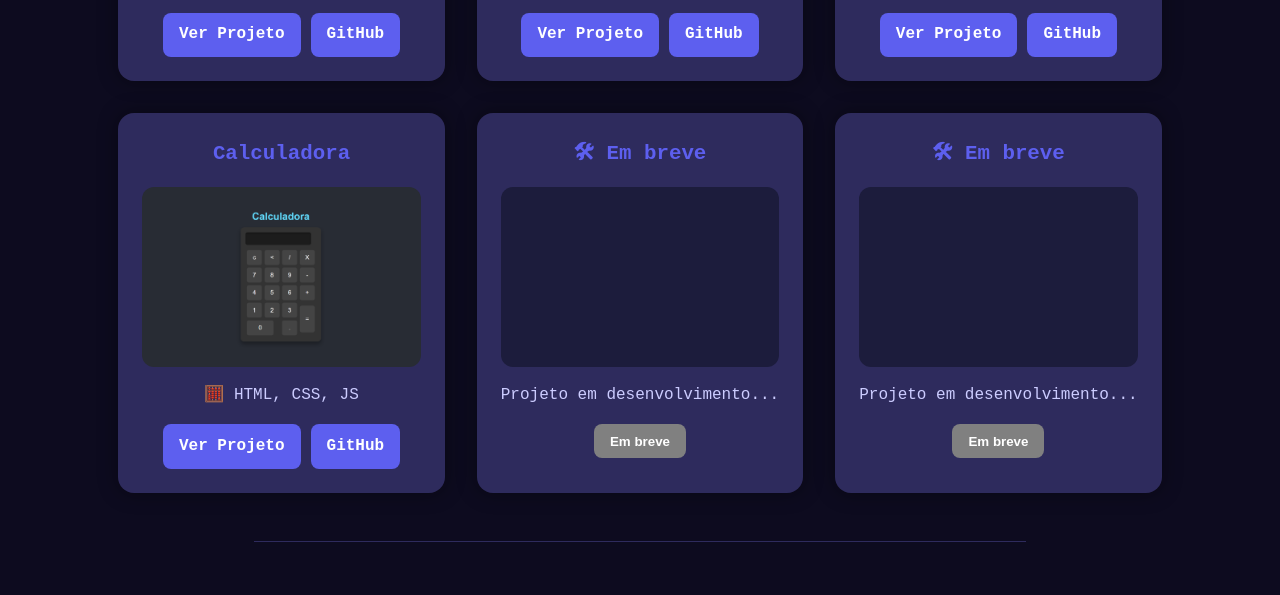
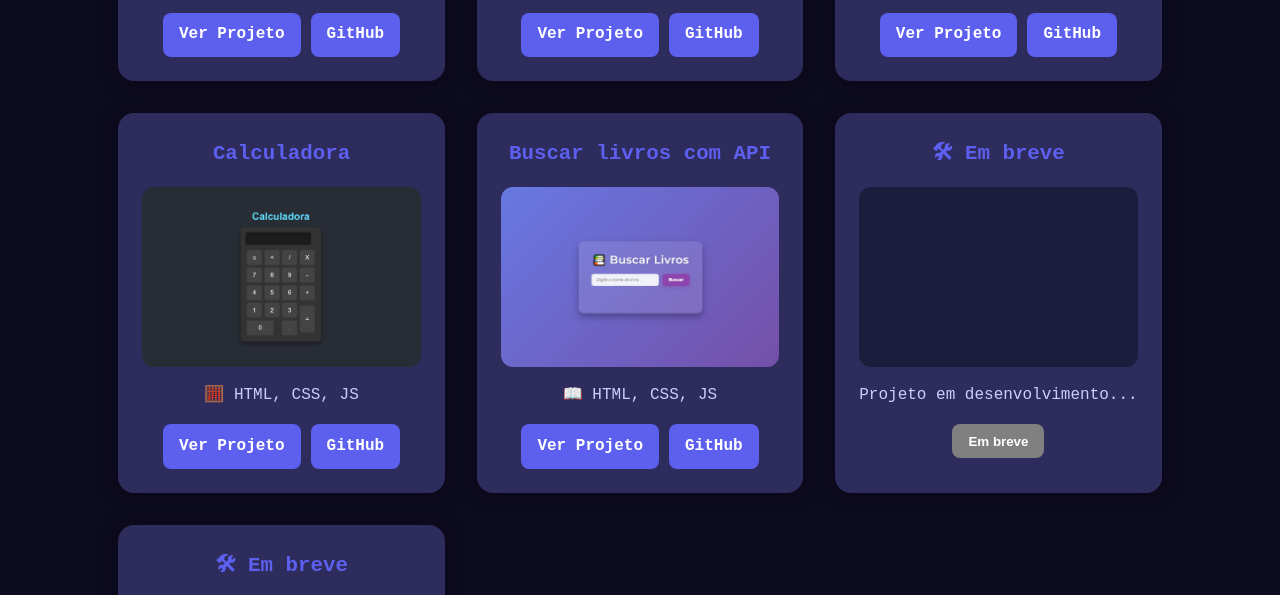
Before and after one commit to MatheusLMMARCILIO/PortifolioFrontend, a plain HTML site: page index.html in a window 1280 px wide. Shown: the part 1988-2583 px from the top of the page. Drawn offline with Linux system fonts and the light colour scheme.

Commit message:
finished

```diff
--- a/index.html
+++ b/index.html
@@ -103,6 +103,16 @@
         <a href="https://github.com/MatheusLMMARCILIO" target="_blank">GitHub</a>
       </div>
     </div>
+     <!-- Projeto 5 -->
+    <div class="card-projeto">
+      <h2>Buscar livros com API</h2>
+      <div class="imagem-projeto" style="background-image: url('IMAGE/buscarLivros.png');"></div>
+      <p>📖 HTML, CSS, JS</p>
+      <div class="botoes">
+        <a href="https://buscar-livro-com-api.vercel.app/" target="_blank">Ver Projeto</a>
+        <a href="https://github.com/MatheusLMMARCILIO/BuscarLivroComAPI" target="_blank">GitHub</a>
+      </div>
+    </div>
     <!-- Em breve 1 -->
     <div class="card-projeto em-breve">
       <h2>🛠 Em breve</h2>
```
Also changed, not shown: IMAGE/buscarLivros.png (added).
